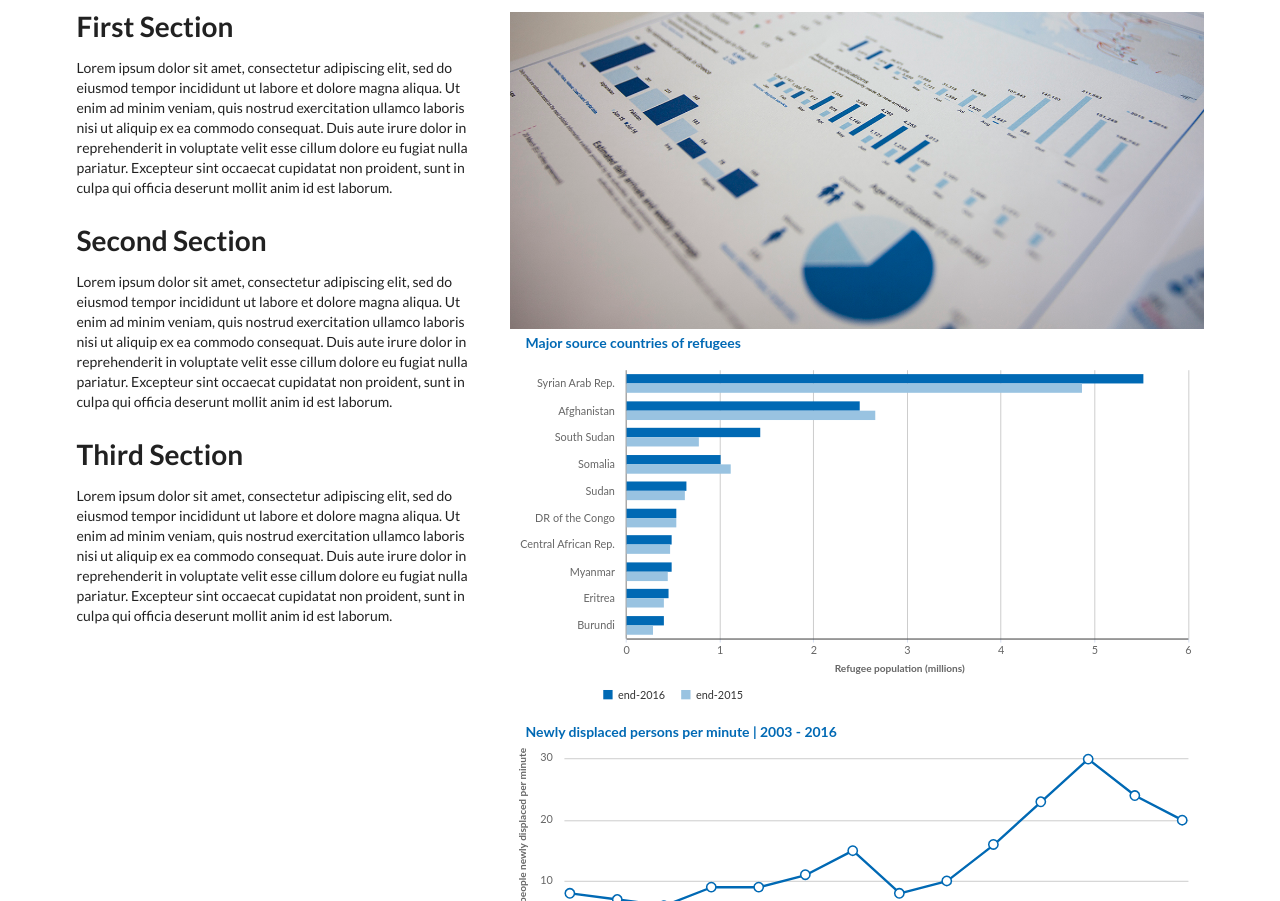
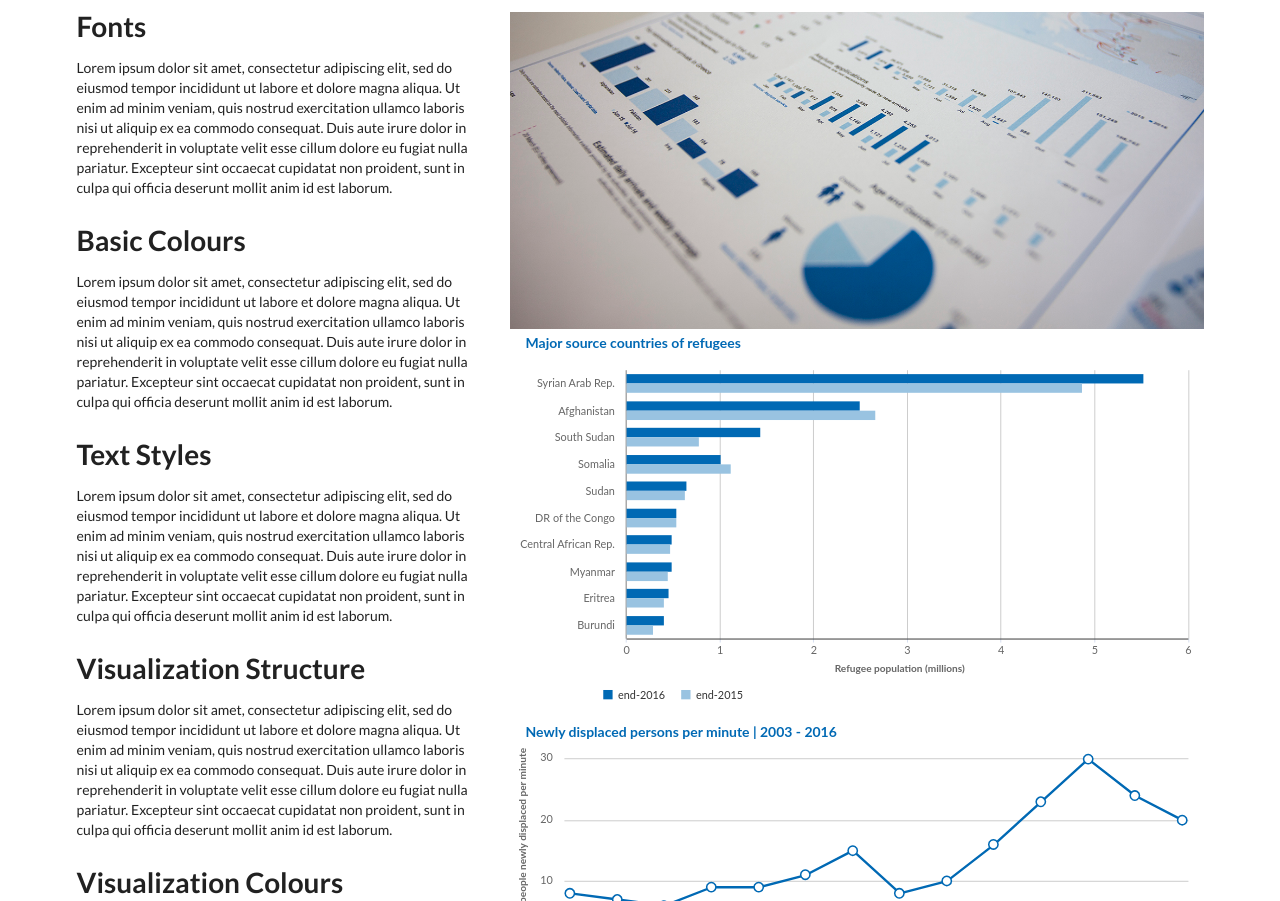
Before and after one commit to unhcr/dataviz-styleguide, a website: page index.html in a window 1280 px wide. Shown: the part 51-952 px from the top of the page. Drawn offline with Linux system fonts and the light colour scheme.

Commit message:
Add sections roughly corresponding to PDF mockup

```diff
--- a/index.html
+++ b/index.html
@@ -27,15 +27,23 @@
       </div>
       <div class="ui grid">
         <div class="six wide column">
-          <h1 class="ui header">First Section</h1>
+          <h1 class="ui header">Fonts</h1>
           <p>
             Lorem ipsum dolor sit amet, consectetur adipiscing elit, sed do eiusmod tempor incididunt ut labore et dolore magna aliqua. Ut enim ad minim veniam, quis nostrud exercitation ullamco laboris nisi ut aliquip ex ea commodo consequat. Duis aute irure dolor in reprehenderit in voluptate velit esse cillum dolore eu fugiat nulla pariatur. Excepteur sint occaecat cupidatat non proident, sunt in culpa qui officia deserunt mollit anim id est laborum.
           </p>
-          <h1 class="ui header">Second Section</h1>
+          <h1 class="ui header">Basic Colours</h1>
           <p>
             Lorem ipsum dolor sit amet, consectetur adipiscing elit, sed do eiusmod tempor incididunt ut labore et dolore magna aliqua. Ut enim ad minim veniam, quis nostrud exercitation ullamco laboris nisi ut aliquip ex ea commodo consequat. Duis aute irure dolor in reprehenderit in voluptate velit esse cillum dolore eu fugiat nulla pariatur. Excepteur sint occaecat cupidatat non proident, sunt in culpa qui officia deserunt mollit anim id est laborum.
           </p>
-          <h1 class="ui header">Third Section</h1>
+          <h1 class="ui header">Text Styles</h1>
+          <p>
+            Lorem ipsum dolor sit amet, consectetur adipiscing elit, sed do eiusmod tempor incididunt ut labore et dolore magna aliqua. Ut enim ad minim veniam, quis nostrud exercitation ullamco laboris nisi ut aliquip ex ea commodo consequat. Duis aute irure dolor in reprehenderit in voluptate velit esse cillum dolore eu fugiat nulla pariatur. Excepteur sint occaecat cupidatat non proident, sunt in culpa qui officia deserunt mollit anim id est laborum.
+          </p>
+          <h1 class="ui header">Visualization Structure</h1>
+          <p>
+            Lorem ipsum dolor sit amet, consectetur adipiscing elit, sed do eiusmod tempor incididunt ut labore et dolore magna aliqua. Ut enim ad minim veniam, quis nostrud exercitation ullamco laboris nisi ut aliquip ex ea commodo consequat. Duis aute irure dolor in reprehenderit in voluptate velit esse cillum dolore eu fugiat nulla pariatur. Excepteur sint occaecat cupidatat non proident, sunt in culpa qui officia deserunt mollit anim id est laborum.
+          </p>
+          <h1 class="ui header">Visualization Colours</h1>
           <p>
             Lorem ipsum dolor sit amet, consectetur adipiscing elit, sed do eiusmod tempor incididunt ut labore et dolore magna aliqua. Ut enim ad minim veniam, quis nostrud exercitation ullamco laboris nisi ut aliquip ex ea commodo consequat. Duis aute irure dolor in reprehenderit in voluptate velit esse cillum dolore eu fugiat nulla pariatur. Excepteur sint occaecat cupidatat non proident, sunt in culpa qui officia deserunt mollit anim id est laborum.
           </p>
```
